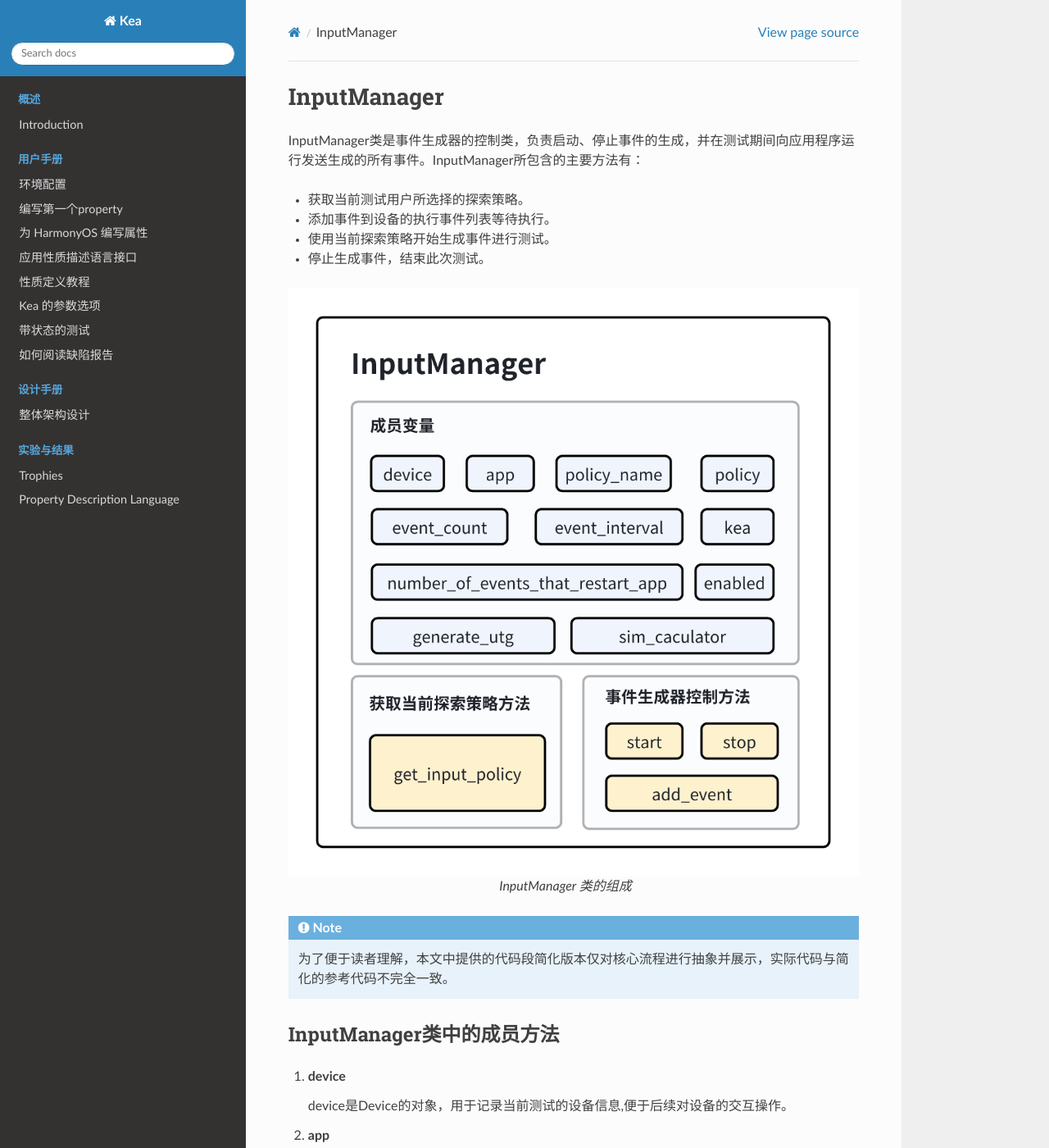
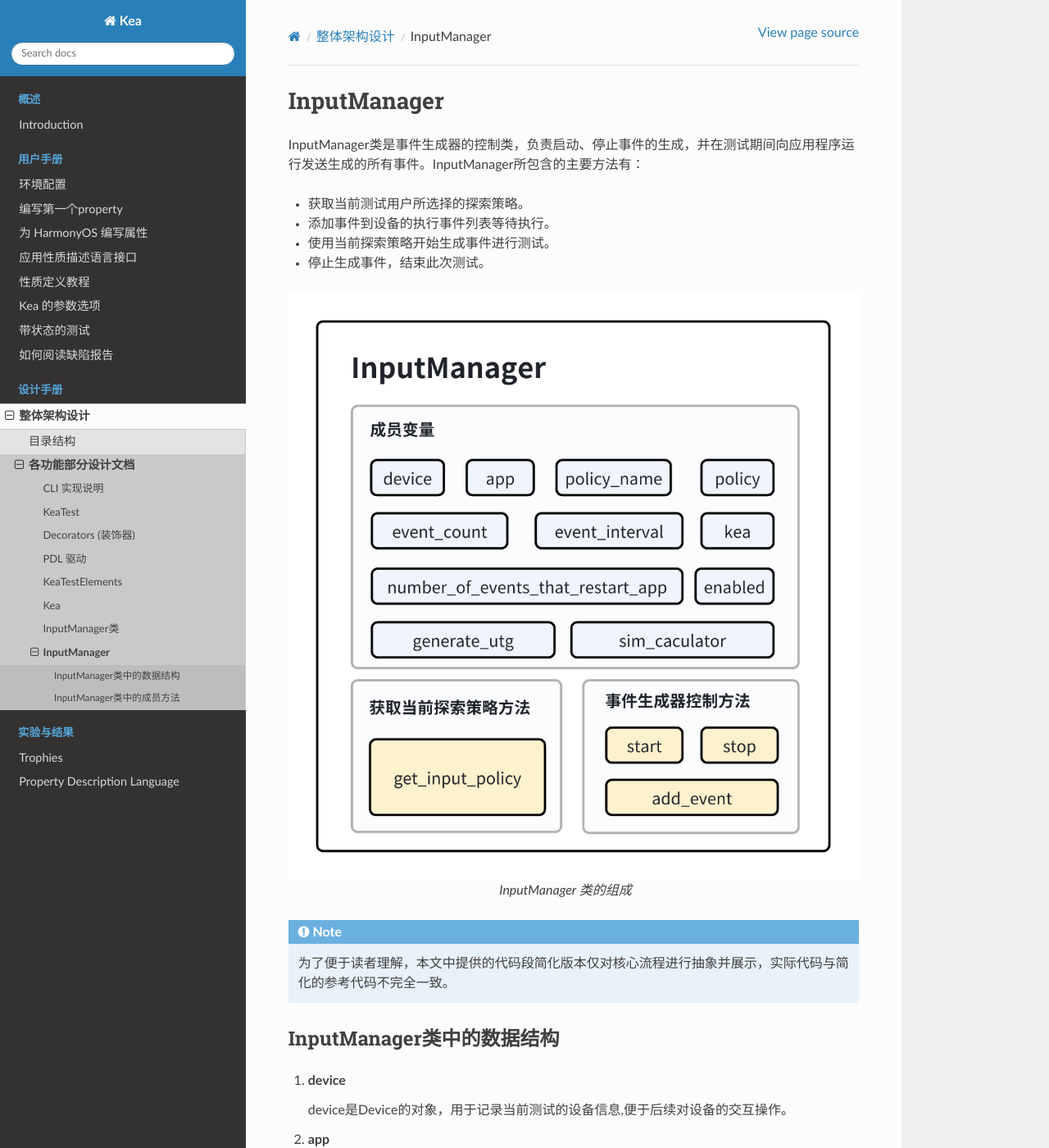
Before and after one commit to XixianLiang/kea-technic-docs, a Sphinx documentation site: the page built from docs/source/part-designDocument/InputGenerator/InputManager.rst, in a window 1280 px wide and 1400 px high. Shown: the whole window at 82% size. Built offline with Sphinx 7.4.7 and the Read the Docs theme 3.1.0, drawn with Linux system fonts in a browser that asks for light colours; pages that are not in the unit, such as notebooks, are missing from menus.

Commit message:
upgrade inputmanager

```diff
--- a/docs/source/part-designDocument/InputGenerator/InputManager.rst
+++ b/docs/source/part-designDocument/InputGenerator/InputManager.rst
@@ -17,7 +17,7 @@ InputManager类是事件生成器的控制类，负责启动、停止事件的
 
     为了便于读者理解，本文中提供的代码段简化版本仅对核心流程进行抽象并展示，实际代码与简化的参考代码不完全一致。
 
-InputManager类中的成员方法
+InputManager类中的数据结构
 ---------------------------
 
 1. **device**
--- a/docs/source/part-designDocument/intro.rst
+++ b/docs/source/part-designDocument/intro.rst
@@ -63,3 +63,4 @@
     kea/keaTestElements.rst
     kea/kea.rst
     Input Manager/Input Manager.rst
+    InputGenerator/InputManager
```
